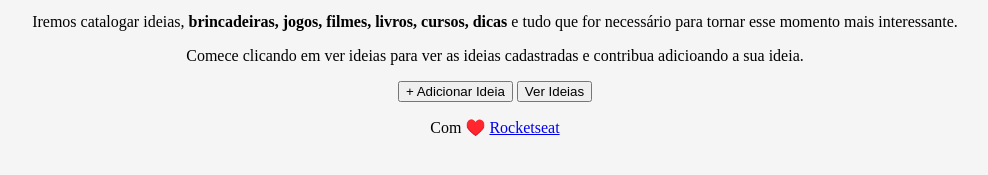
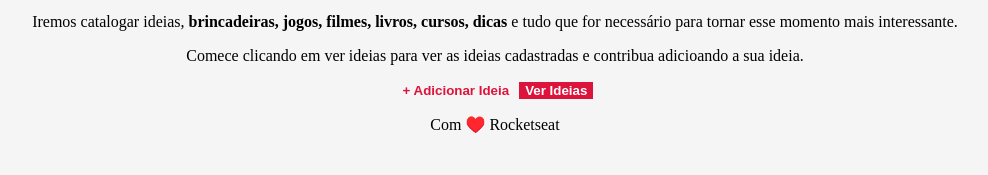
Before and after one commit to GeovanneAtanazio/Semana-WorkshopDev, a plain HTML site: page index.html in a window 1280 px wide. Shown: the part 113-288 px from the top of the page, without its empty margins (145-1133 px from the left). Drawn offline with Linux system fonts and the light colour scheme.

Commit message:
Estrutura inicial da página

```diff
--- a/index.html
+++ b/index.html
@@ -6,9 +6,29 @@
         <style>
             body{
                 background-color: whitesmoke;
-                color:black;
+                color: black;
                 text-align: center;
+            }
 
+            button{
+                color: crimson;
+                border: none;
+                font-weight: bold;
+                background: none;
+            }
+
+            button.fat{
+                color: white;
+                background-color: crimson;
+            }
+
+            #footer a {
+                color: black;
+                text-decoration: none;
+            }
+
+            .hide{
+                display: none;
             }
         </style>
     </head>
@@ -27,10 +47,20 @@
         </p>
 
         <button>+ Adicionar Ideia</button>
-        <button>Ver Ideias</button>
+        <button class="fat">Ver Ideias</button>
 
         <p id="footer">
             Com ♥️ <a href="http://rocketseat.com.br">Rocketseat</a>
         </p>
+        <script>
+            document
+                .querySelector('button.fat')
+                .addEventListener('click',function(){
+                    document
+                        .querySelector('#footer')
+                        .classList
+                        .toggle('hide')
+                })
+        </script>
     </body>
 </html>
```
